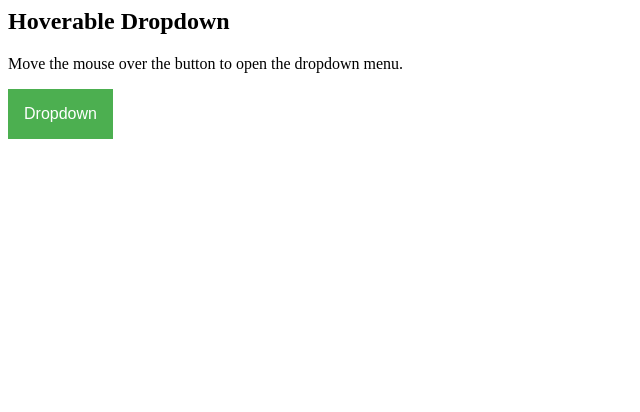
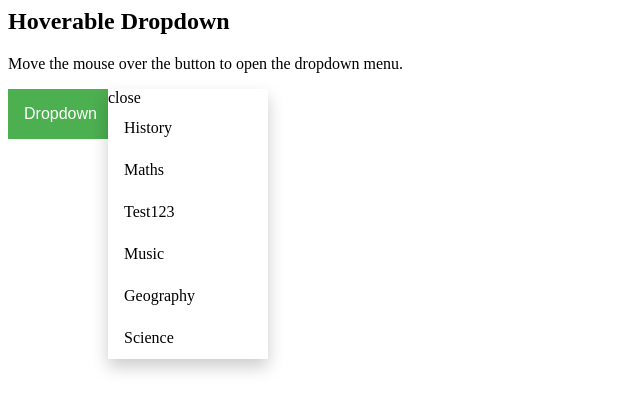
Before and after one commit to k9winheit/CustomDropDownList, an Angular app: page / in a window 1280 px wide. Both pictures are taken after a click on the button "Dropdown". Shown: the top 412 px of the page, without its empty margins (0-640 px from the left). Built offline with nearby package versions, Linux system fonts and the light colour scheme.

Commit message:
New changes

```diff
--- a/src/app/app.component.css
+++ b/src/app/app.component.css
@@ -12,7 +12,7 @@
 }
 
 .dropdown-content {
-  display: none;
+  /* display: none; */
   position: absolute;
   background-color: white;
   min-width: 160px;
@@ -32,6 +32,6 @@
 
 .dropdown-content a:hover {background-color: #ddd;}
 
-.dropdown:hover .dropdown-content {display: block;}
+/* .dropdown:hover .dropdown-content {display: block;} */
 
 .dropdown:hover .dropbtn {background-color: #3e8e41;}
--- a/src/app/app.component.html
+++ b/src/app/app.component.html
@@ -2,14 +2,17 @@
 <p>Move the mouse over the button to open the dropdown menu.</p>
 
 <div class="dropdown">
-	<button class="dropbtn">Dropdown</button>
-	<div class="dropdown-content" >
+	<button class="dropbtn" (click)="openMenu()">Dropdown</button>
+	<div class="dropdown-content" [ngStyle]="{'display':isMenuOpened == false ? 'none' : 'block' }">
 		<div>
 			close
 		</div>
-		<a href="#">Link 1</a>
-		<a href="#">Link 2</a>
-		<a href="#">Link 3</a>
+		<a href="#">History</a>
+		<a href="#">Maths</a>
+		<a href="#">Test123</a>
+		<a href="#">Music</a>
+		<a href="#">Geography</a>
+		<a href="#">Science</a>
 
 	</div>
 </div>
--- a/src/app/app.component.ts
+++ b/src/app/app.component.ts
@@ -1,10 +1,15 @@
-import { Component, VERSION } from '@angular/core';
+import { Component, VERSION } from "@angular/core";
 
 @Component({
-  selector: 'my-app',
-  templateUrl: './app.component.html',
-  styleUrls: [ './app.component.css' ]
+  selector: "my-app",
+  templateUrl: "./app.component.html",
+  styleUrls: ["./app.component.css"]
 })
-export class AppComponent  {
+export class AppComponent {
+  isMenuOpened: boolean = false;
+  constructor() {}
 
+  openMenu() {
+    this.isMenuOpened = true;
+  }
 }
```
